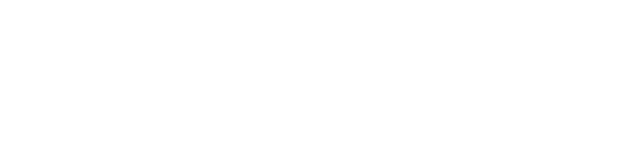
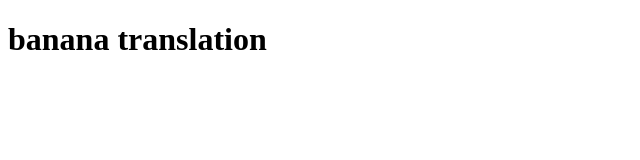
Before and after one commit to mitcareem/fetch-api, a plain HTML site: page index.html in a window 1280 px wide. Shown: the whole page, without its empty margins (0-640 px from the left). Drawn offline with Linux system fonts and the light colour scheme.

Commit message:
feat: heading added- banana translation

```diff
--- a/index.html
+++ b/index.html
@@ -7,6 +7,7 @@
     <title>Document</title>
 </head>
 <body>
+    <h1>banana translation</h1>
     <script src="app.js"></script>
 </body>
 </html>
```
